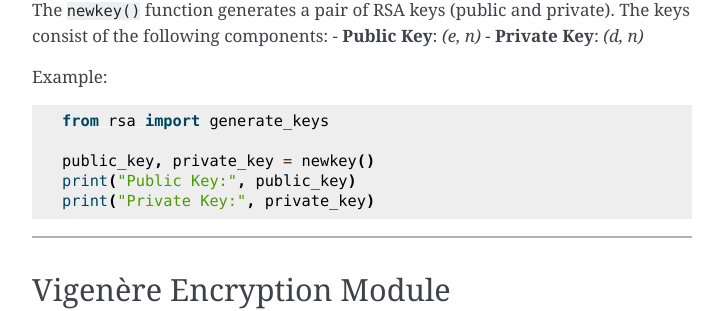
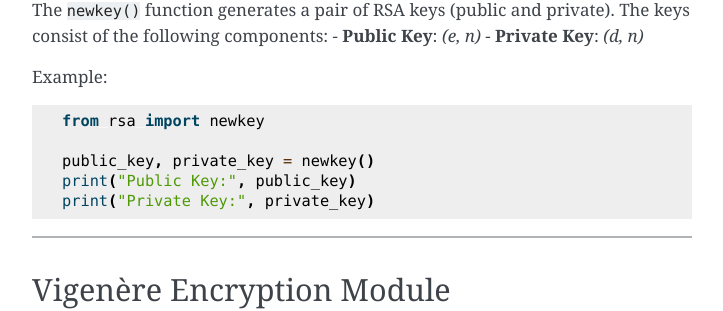
Before and after one commit to iwbh04/TextVault, a Sphinx documentation site: the page built from docs/source/usage.rst, in a window 1280 px wide and 900 px high, scrolled down 2133 px. Shown: the part 148-459 px from the top of the window, without its empty margins (388-1111 px from the left). Built offline with Sphinx 7.4.7, drawn with Linux system fonts in a browser that asks for light colours.

Commit message:
Update usage.rst

```diff
--- a/docs/source/usage.rst
+++ b/docs/source/usage.rst
@@ -111,7 +111,7 @@ Example:
 
 .. code-block:: python
 
-    from rsa import generate_keys
+    from rsa import newkey
 
     public_key, private_key = newkey()
     print("Public Key:", public_key)
```
